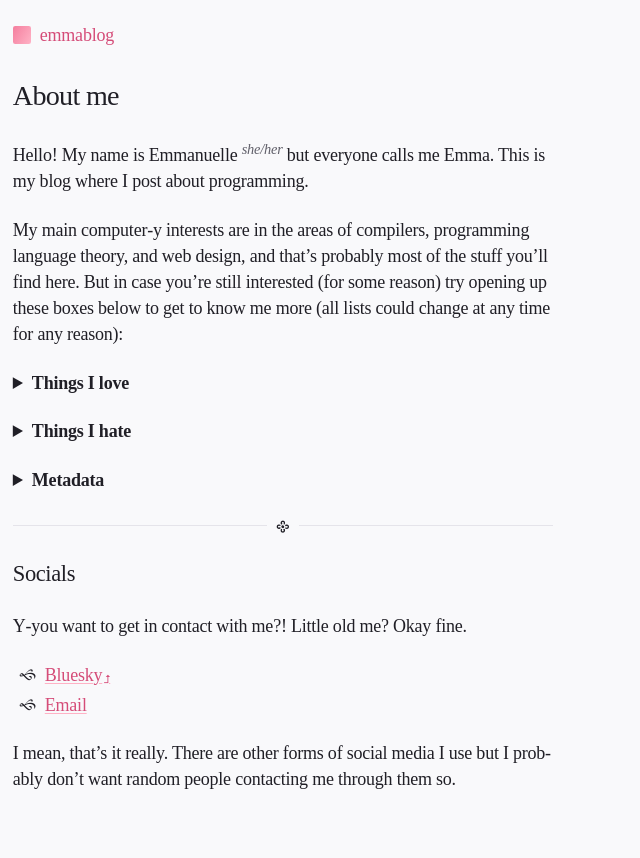
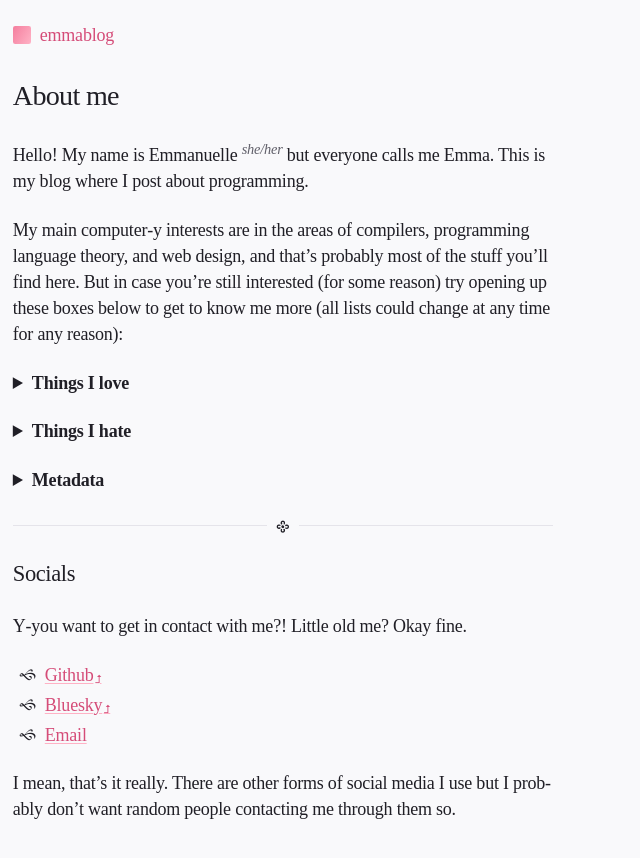
Before and after one commit to unleashy/emmanuelle.dev, a SvelteKit app: page /about in a window 1280 px wide. Shown: the top 858 px of the page, without its empty margins (0-640 px from the left). Built offline with nearby package versions, Linux system fonts and the light colour scheme; a web font is replaced by a local one.

Commit message:
Add github link that I somehow forgot

```diff
--- a/src/routes/about/+page.svelte
+++ b/src/routes/about/+page.svelte
@@ -104,6 +104,9 @@
 
 <ul role="list" class="fancy-list">
   <li>
+    <a href="https://github.com/unleashy">Github</a>
+  </li>
+  <li>
     <a href="https://bsky.social/profile/bnuuy.bsky.social">Bluesky</a>
   </li>
   <li>
```
